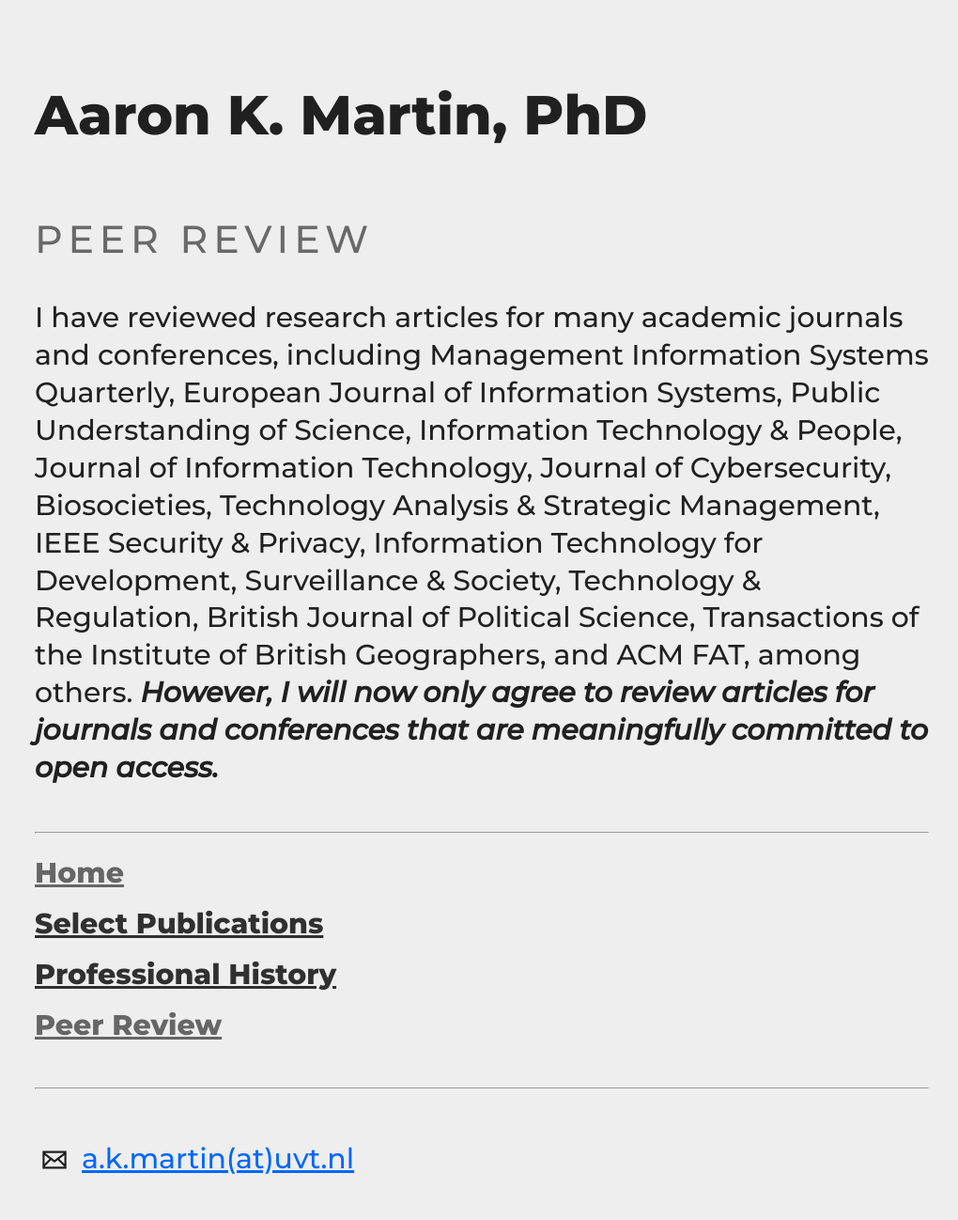
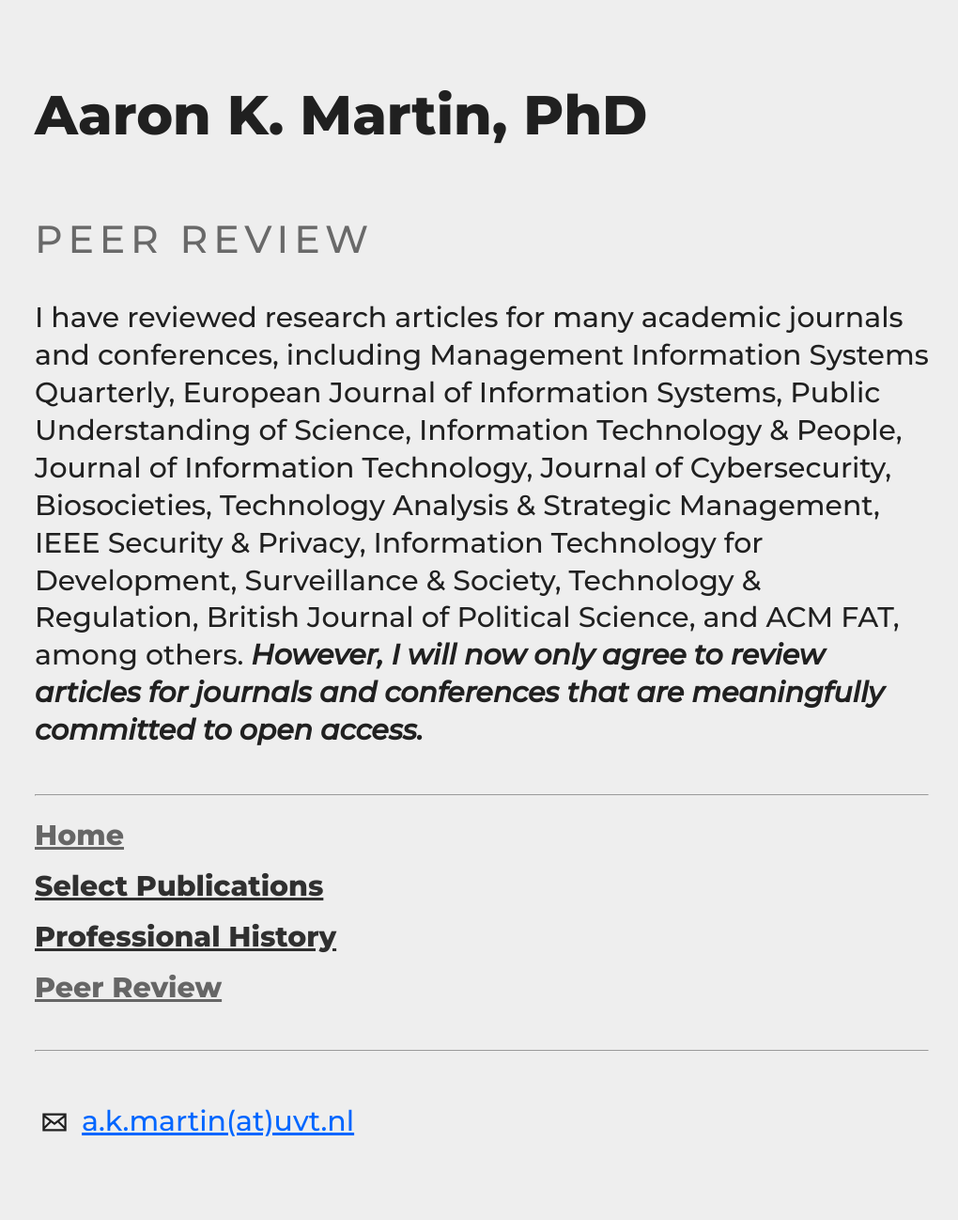
Before and after one commit to haroonalrasheed/641a, a Jekyll site: the page built from peer-review/index.md, in a window 1280 px wide. Shown: the whole page at 94% size, without its empty margins (127-1147 px from the left). Built offline with Jekyll 4.4.1, drawn with Linux system fonts in a browser that asks for light colours; after the commit the page ends 1258 px from its top, so only the background shows below that.

Commit message:
Update index.md

```diff
--- a/peer-review/index.md
+++ b/peer-review/index.md
@@ -5,4 +5,4 @@ title: Peer Review
 
 ## Peer Review
 
-I have reviewed research articles for many academic journals and conferences, including Management Information Systems Quarterly, European Journal of Information Systems, Public Understanding of Science, Information Technology & People, Journal of Information Technology, Journal of Cybersecurity, Biosocieties, Technology Analysis & Strategic Management, IEEE Security & Privacy, Information Technology for Development, Surveillance & Society, Technology & Regulation, British Journal of Political Science, Transactions of the Institute of British Geographers, and ACM FAT, among others. **_However, I will now only agree to review articles for journals and conferences that are meaningfully committed to open access._**
+I have reviewed research articles for many academic journals and conferences, including Management Information Systems Quarterly, European Journal of Information Systems, Public Understanding of Science, Information Technology & People, Journal of Information Technology, Journal of Cybersecurity, Biosocieties, Technology Analysis & Strategic Management, IEEE Security & Privacy, Information Technology for Development, Surveillance & Society, Technology & Regulation, British Journal of Political Science, and ACM FAT, among others. **_However, I will now only agree to review articles for journals and conferences that are meaningfully committed to open access._**
```
